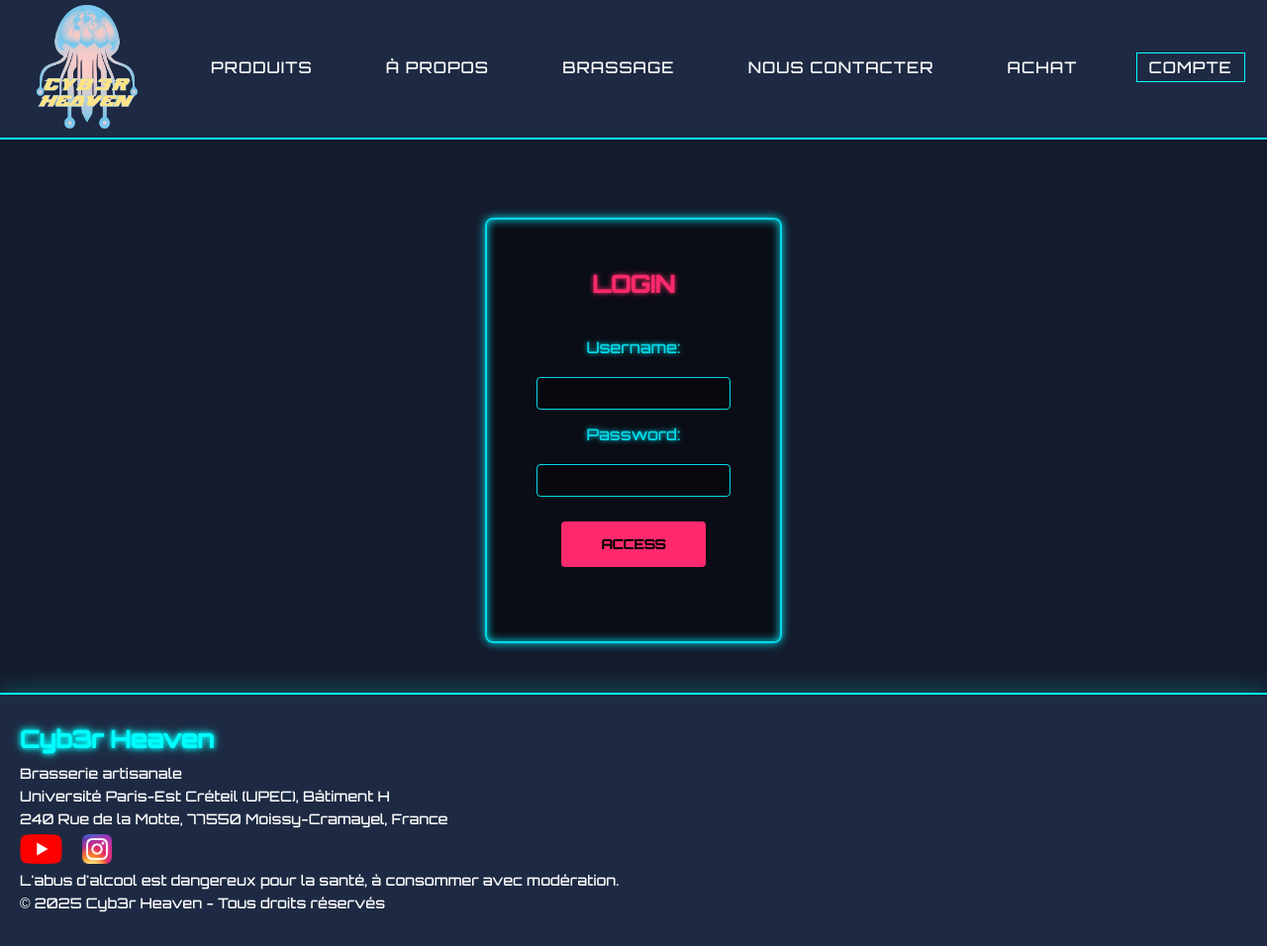
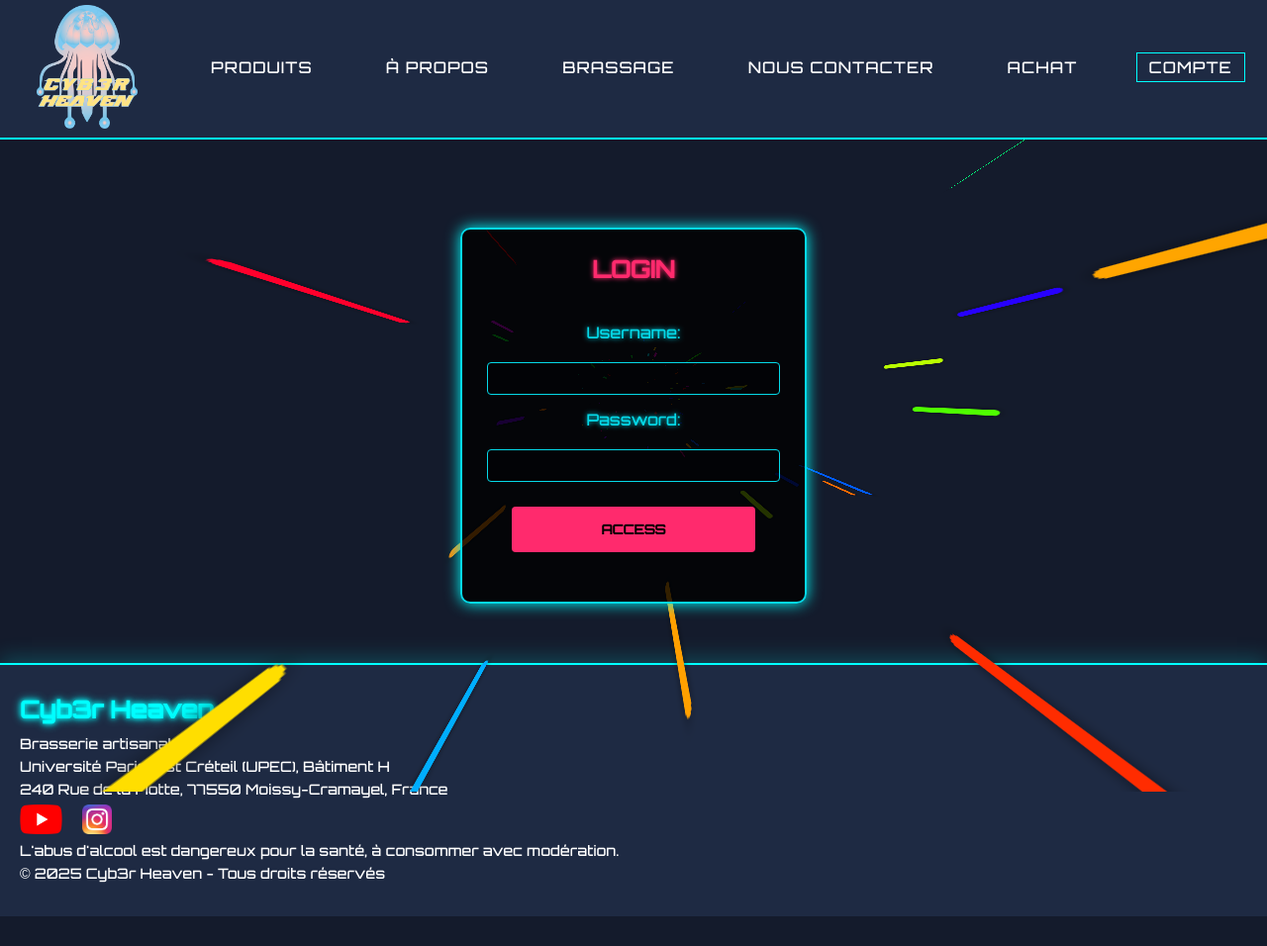
Before and after one commit to Pigura1/SAE_biere_projet, a PHP site: template app/view/compte.view.php in a window 1280 px wide. Shown: the whole page at 99% size. After the commit the page ends 926 px from the top, so only its background shows below. Run offline with PHP 8.4, Linux system fonts and the light colour scheme; the template is opened without the code that fills it, so the values that code supplies are empty.

Commit message:
changements interface sao compte

```diff
--- a/app/view/compte.view.php
+++ b/app/view/compte.view.php
@@ -17,6 +17,7 @@
         <div id="error-message" class="error-message"></div>
     </form>
 </div>
+  <div class="SpeedLineArea"></div>
  <script>
 document.getElementById('loginForm').addEventListener('submit', function(event) {
     event.preventDefault();
@@ -30,5 +31,37 @@ document.getElementById('loginForm').addEventListener('submit', function(event)
     }
 });
 </script>
+
+
+
+
+
+<script>
+function InitSpeedLine(){
+  var tHTML=``;
+  var width = window.innerWidth;
+  var height = window.innerHeight;
+  for(var i=0; i<100; i++){
+    var dx = Math.random() * width;     // position x aléatoire plein écran
+    var dy = Math.random() * height;    // position y aléatoire plein écran
+    var dz = (Math.random()-0.5)*0;
+    var dt = Math.random()*5;
+    var dangle = Math.random()*360;     // angle rotation en degrés
+    var rc = `hsl(${Math.random()*360}deg,100%,50%)`;
+    tHTML += `<div class="SpeedLineChange" style="animation-delay:${-dt}s; left:${dx}px; top:${dy}px;">
+      <div class="SpeedLine" style="transform:
+      rotateZ(${dangle}deg) rotateY(90deg);background:${rc}"></div>
+    </div>`;
+  }
+  document.querySelector(".SpeedLineArea").innerHTML = tHTML;
+}
+
+InitSpeedLine();
+</script>
+
+
+
+
+
 </body>
 </html>
--- a/public/css/style.css
+++ b/public/css/style.css
@@ -1518,3 +1518,48 @@ a {
 .quantite-selector input[type=number] {
     -moz-appearance: textfield;
 }
+
+
+
+
+.SpeedLineArea {
+  position: fixed;
+  top: 0; left: 0; right: 0; bottom: 0;
+  z-index: 1;
+  pointer-events: none;
+  perspective: 200px;
+  overflow: hidden;
+  transform-style: preserve-3d;
+}
+
+.SpeedLineChange {
+  position: absolute;
+  transform-style: preserve-3d;
+  animation: Closiing 5s infinite linear;
+}
+
+@keyframes Closiing {
+  0% { transform: translate3d(0,0,-3000px); }
+  100% { transform: translate3d(0,0,200px); }
+}
+
+.SpeedLine {
+  width: 100px;
+  height: 10px;
+  background: linear-gradient(90deg, #00f, #0ff);
+  border-radius: 5px;
+  box-shadow: 0 0 10px rgba(0, 0, 0, 0.5);
+}
+
+.login-container {
+  position: relative;
+  z-index: 10;
+  background: rgba(0,0,0,0.8);
+  padding: 25px;
+  border-radius: 10px;
+  max-width: 350px;
+  margin: 60px auto;
+  color: white;
+box-shadow: 0 0 15px #0ff;
+/* reference du code : HD player sur codepen.io */
+}
```
Also changed, not shown: agecheck.php (added, +58 -0 lines), index.php (+18 -6 lines), app/view/contact.view.php (line endings or trailing spaces).
